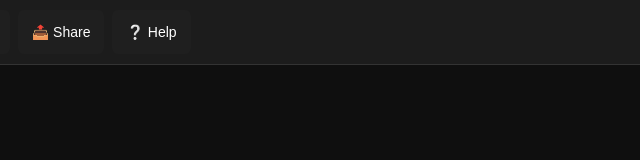
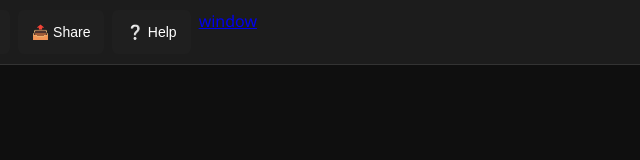
Before and after one commit to wararka/Buug.com, a plain HTML site: page index.html in a window 1280 px wide. Shown: the full height of the page, 640-1280 px from the left. Drawn offline with Linux system fonts and the light colour scheme.

Commit message:
Update index.html

```diff
--- a/index.html
+++ b/index.html
@@ -166,6 +166,7 @@
     <button onclick="toggleMode()">🌗 Mode</button>
     <button onclick="openShare()">📤 Share</button>
     <button onclick="openHelp()">❔ Help</button>
+    <a href="app.py">window</a>
 </div>
 
 <!-- Editor -->
```
